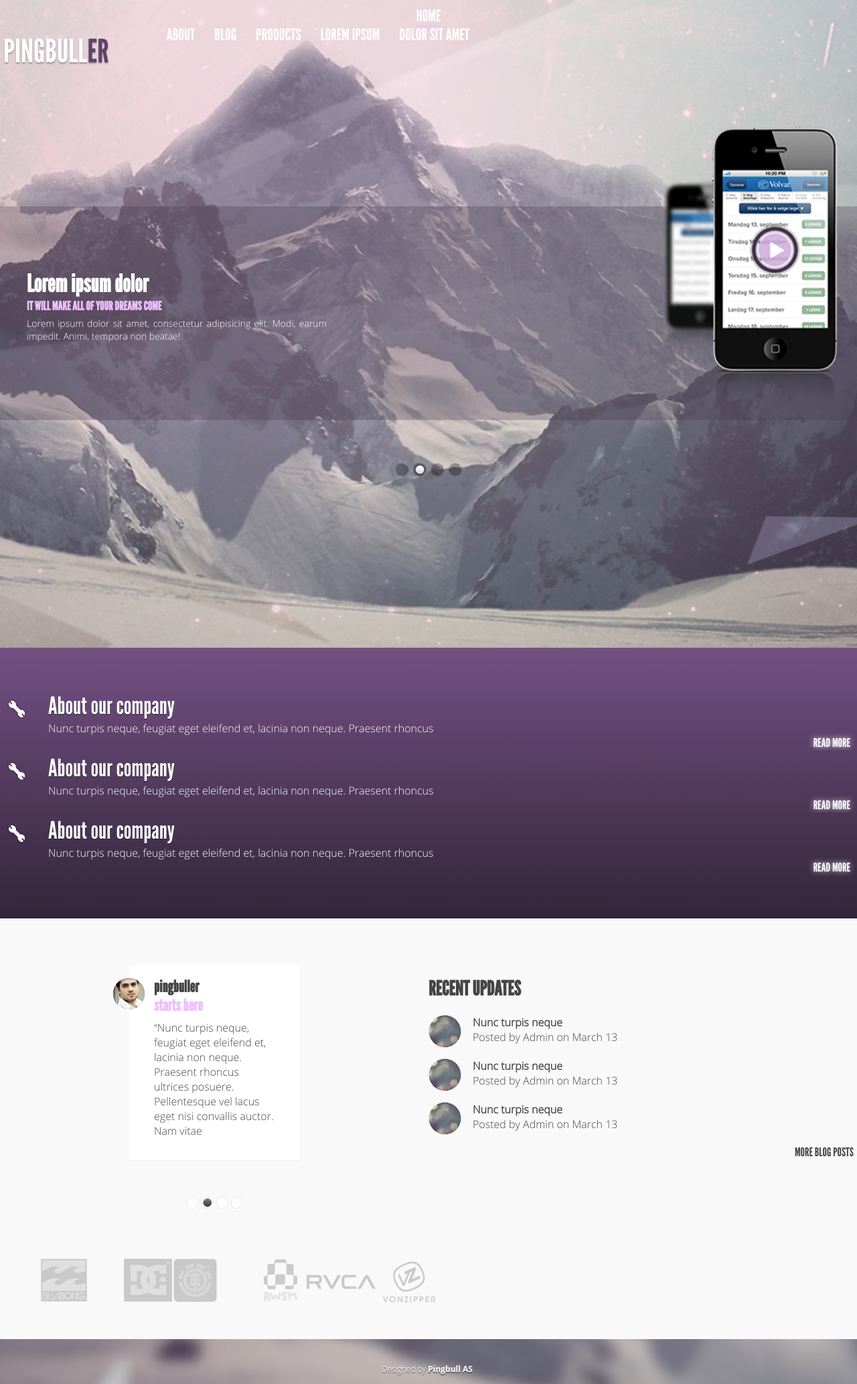
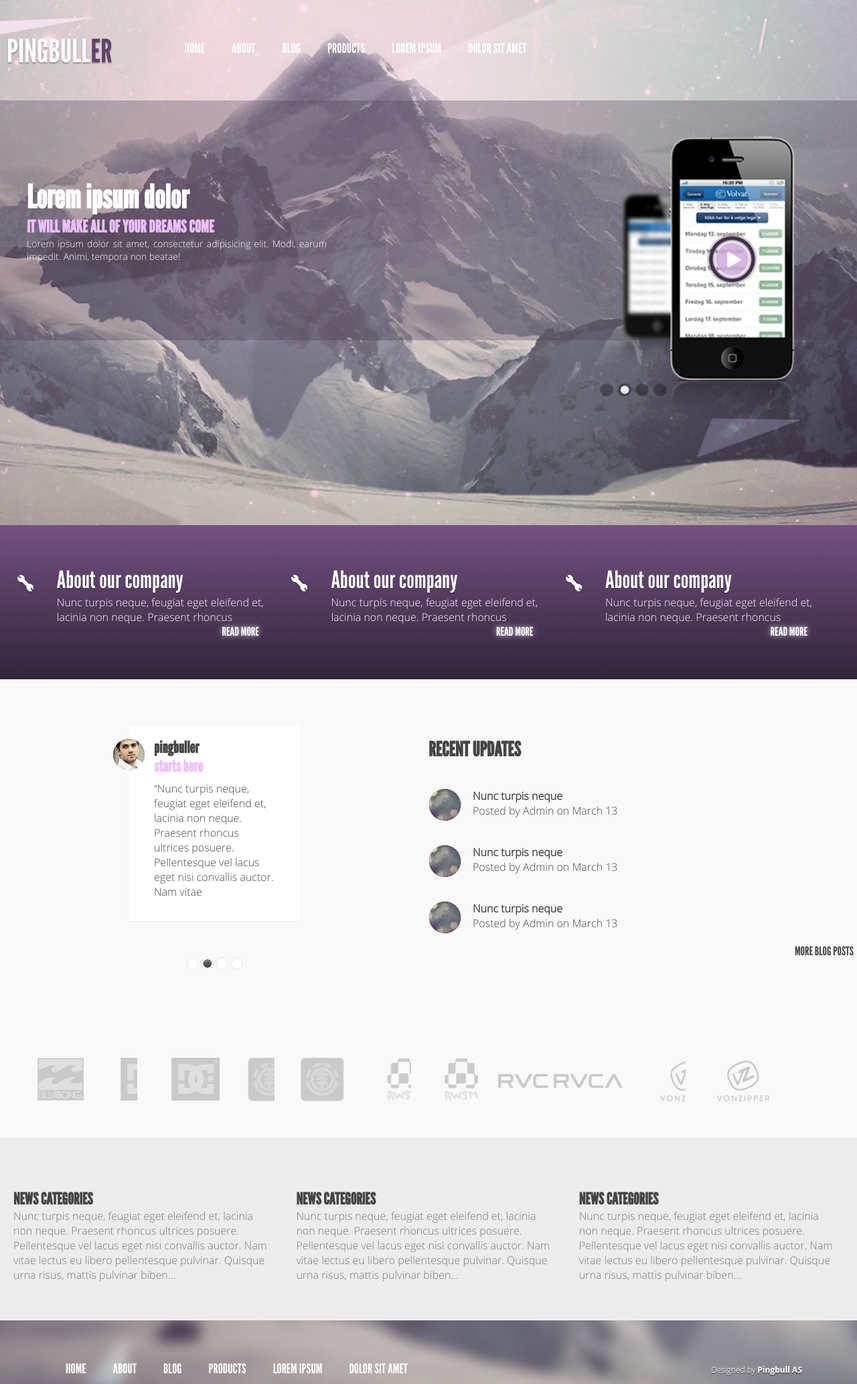
Before and after one commit to johnnyignatov/homework_8, a plain HTML site: page index.html in a window 1280 px wide. Shown: the top 2066 px of the page at 67% size. Drawn offline with Linux system fonts and the light colour scheme.

Commit message:
footer-menu added

```diff
--- a/index.html
+++ b/index.html
@@ -6,12 +6,10 @@
     <meta name="viewport" content="width=device-width, initial-scale=1">
     <link rel="stylesheet" href="css/font.css">
     <link rel="stylesheet" href="css/style.css">
-    <!-- <link rel="stylesheet" media="(max-width:320px)" href="css/max-320.css"> -->
     <link rel="stylesheet" media="(min-width:480px) and (max-width:767px)" href="css/min-480.css">
     <link rel="stylesheet" media="(min-width:768px) and (max-width:959px)" href="css/min-768.css">
     <link rel="stylesheet" media="(min-width:960px)" href="css/min-960.css">
     <title>Bootstrap 101 Template</title>
-    <!-- <link href="css/bootstrap.min.css" rel="stylesheet"> -->
   </head>
   <body>
     <div class="wrapper">
@@ -28,17 +26,14 @@
               </ul>
             </li>
           </ul>
+          <ul class="menu-footer">
+            <li class="menu__item menu-footer__item"><a class="menu__link menu-footer__link"href="">home</a></li>
+            <li class="menu__item menu-footer__item"><a class="menu__link menu-footer__link"href="">about</a></li>
+            <li class="menu__item menu-footer__item"><a class="menu__link menu-footer__link"href="">blog</a></li>
+            <li class="menu__item menu-footer__item"><a class="menu__link menu-footer__link"href="">products</a></li>
+            <li class="menu__item menu-footer__item"><a class="menu__link menu-footer__link"href="">lorem ipsum</a></li>
+            <li class="menu__item menu-footer__item"><a class="menu__link menu-footer__link"href="">dolor sit amet</a></li>
           </ul>
-          <!-- <a class="home-btn" href="index.html" class="home-btn">home</a>
-          <ul class="menu">
-            <li><a href="index.html">home</a></li>
-            <li><a href="">about</a></li>
-            <li><a href="">blog</a></li>
-            <li><a href="">products</a></li>
-            <li><a href="">lorem ipsum</a></li>
-            <li><a href="">dolor sit amet</a></li>
-          </ul> -->
-        <!-- </div> -->
         <div class="slider">
           <h2 class="slider__heading">Lorem ipsum dolor</h2>
           <h3 class="slider__heading_small">IT WILL MAKE ALL OF YOUR DREAMS COME</h3>
@@ -123,15 +118,8 @@
         </article>
       </div>
       <footer>
-            <!-- <ul class="footer_menu">
-              <li><a href="">home</a></li>
-              <li><a href="">about</a></li>
-              <li><a href="">blog</a></li>
-              <li><a href="">products</a></li>
-              <li><a href="">lorem ipsum</a></li>
-              <li><a href="">dolor sit amet</a></li>
-            </ul> -->
         <ul class="menu-footer">
+          <li class="menu__item menu-footer__item"><a class="menu__link menu-footer__link"href="">home</a></li>
           <li class="menu__item menu-footer__item"><a class="menu__link menu-footer__link"href="">about</a></li>
           <li class="menu__item menu-footer__item"><a class="menu__link menu-footer__link"href="">blog</a></li>
           <li class="menu__item menu-footer__item"><a class="menu__link menu-footer__link"href="">products</a></li>
@@ -141,12 +129,5 @@
         <h5>Designed by <span>Pingbull AS</span></h5>
       </footer>
     </div>
-
-
-
-
-    <!-- <script src="https://ajax.googleapis.com/ajax/libs/jquery/1.12.4/jquery.min.js"></script>
-    <script src="https://npmcdn.com/tether@1.2.4/dist/js/tether.min.js"></script>
-    <script src="js/bootstrap.min.js"></script> -->
   </body>
 </html>
--- a/sass/min-768.scss
+++ b/sass/min-768.scss
@@ -5,10 +5,18 @@
 }
 
 
+.header__logo {
+  text-align: left;
+  padding: 48px 10px 0;
+}
+
 
 .menu {
   padding-bottom: 0;
   display: none;
+  &__item:hover {
+    background: none;
+  }
   &-footer {
     display: inline;
     margin: 0;
@@ -18,15 +26,12 @@
   }
 }
 
-.submenu {
-  display: none;
-}
-
 .slider {
   background: rgba(71, 57, 77, .3);
+  margin-top: 150px;
   &__phone {
     display: block;
-    top: 24%;
+    top: 51%;
     // left: 65%;
     right: 10%;
     transform: scale(1.4);
@@ -84,34 +89,35 @@
 
 .sponsors {
   ul.sponsors {
+    padding: 0;
     li {
-      margin-right: 40px;
-      margin-left: 40px;
+      /*margin-right: 40px;*/
+      /*margin-left: 40px;*/
     }
     li.sponsor_1 {
-      width: 20%;
+      width: 16%;
     	background: url(../img/sponsors_sprite.png) 56px 0 no-repeat;
     }
     li.sponsor_2 {
-      width: 20%;
+      width: 16%;
     	background: url(../img/sponsors_sprite.png) -73px 0 no-repeat;
     }
     li.sponsor_3 {
-      width: 20%;
+      width: 16%;
     	background: url(../img/sponsors_sprite.png) -199px 0 no-repeat;
     }
     li.sponsor_4 {
-      width: 20%;
+      width: 16%;
     	background: url(../img/sponsors_sprite.png) -318px 0 no-repeat;
     }
     li.sponsor_5 {
-      width: 20%;
-      margin-left: 70px;
+      width: 16%;
+      /*margin-left: 70px;*/
       margin-right: 0;
     	background: url(../img/sponsors_sprite.png) -440px 0 no-repeat;
     }
     li.sponsor_6 {
-      width: 20%;
+      width: 16%;
     	background: url(../img/sponsors_sprite.png) -560px 0 no-repeat;
     }
   }
--- a/sass/min-960.scss
+++ b/sass/min-960.scss
@@ -1,68 +1,58 @@
+@mixin font ($family, $size, $color:#fff) {
+  font-family: $family;
+  font-size: $size;
+  color: $color;
+}
+
+
 .header__logo {
   text-align: left;
-  padding: 48px 0 0 5px;
+  padding: 48px 10px 0;
   float: left;
-  width: 20%;
 }
 
-.header__menu {
-  padding: 0;
-  padding-top: 50px;
-  padding-left: 5px;
-  margin: 0;
-  overflow: auto;
-  border-radius: 0;
-  width: 79%;
-  box-sizing: border-box;
-  &_item {
+
+.menu {
+  padding-bottom: 0;
+  display: none;
+  &__item:hover {
+    background: none;
+  }
+  &-footer {
+    display: inline;
+    width: 70%;
+    margin: 20px 0 0 80px;
+    /*padding-left: 20px;*/
     float: left;
-    display: inline;
-    border-radius: 0;
-    // width: 100%;
-  }
-  &_link {
-    border: none;
-    padding: 0;
-  }
-}
-
-.submenu {
-  display: inline;
-  position: static;
-  border-bottom-left-radius: 0px;
-  border-bottom-right-radius: 0px;
-  background: none;
-  float: right;
-  padding: 0;
-  margin: 0;
-  width: 550px;
-  &__item {
-    border: none;
-    display: inline-block;
-    padding: 0 25px 0 0;
+    text-align: left;
+    z-index: 1;
   }
 }
 
 .slider {
-  margin-top: 140px;
   background: rgba(71, 57, 77, .3);
-  clear: both;
+  margin-top: 150px;
   &__phone {
     display: block;
+    top: 33%;
+    // left: 65%;
+    right: 10%;
     transform: scale(1.4);
-    top: 250px;
   }
   &__navigation {
-    margin: 5% auto 0%;
+    margin: 5% 0% 0% 70%;
+    padding-bottom: 15%;
   }
   &__heading {
     text-align: left;
+    padding-top: 116px;
     padding-left: 40px;
-    padding-top: 94px;
+    font-size: 48px;
     &_small {
-      @extend .slider__heading;
-      padding-top: 0;
-      padding-bottom: 5px;
+      padding-bottom: 0;
+      padding-left: 40px;
+      text-align: left;
+      font-size: 25px;
     }
   }
   &__text {
@@ -70,18 +60,21 @@
   }
 }
 
-.footer-submenu {
-  width: 100%;
-  overflow: auto;
-  &__item {
-    display: inline;
-    text-transform: uppercase;
-    border-bottom: none;
+.content {
+  &__article {
+    width: 30%;
     float: left;
-    padding-right: 20px;
-    padding-left: 20px;
+    margin: 0 1%;
+    padding: 60px 0;
+    &:first-child {
+      padding-top: 60px;
+    }
+    &:last-child {
+      padding-bottom: 60px;
+    }
   }
 }
+
 
 .blog {
   float: left;
@@ -92,3 +85,64 @@
   width: 50%;
   padding: 87px 0 148px 0;
 }
+
+.updates .updates__block {
+  margin-top: 40px;
+}
+
+.sponsors {
+  ul.sponsors {
+    padding: 0;
+    li {
+      /*margin-right: 40px;*/
+      /*margin-left: 40px;*/
+    }
+    li.sponsor_1 {
+      width: 16%;
+    	background: url(../img/sponsors_sprite.png) 56px 0 no-repeat;
+    }
+    li.sponsor_2 {
+      width: 16%;
+    	background: url(../img/sponsors_sprite.png) -73px 0 no-repeat;
+    }
+    li.sponsor_3 {
+      width: 16%;
+    	background: url(../img/sponsors_sprite.png) -199px 0 no-repeat;
+    }
+    li.sponsor_4 {
+      width: 16%;
+    	background: url(../img/sponsors_sprite.png) -318px 0 no-repeat;
+    }
+    li.sponsor_5 {
+      width: 16%;
+      /*margin-left: 70px;*/
+      margin-right: 0;
+    	background: url(../img/sponsors_sprite.png) -440px 0 no-repeat;
+    }
+    li.sponsor_6 {
+      width: 16%;
+    	background: url(../img/sponsors_sprite.png) -560px 0 no-repeat;
+    }
+  }
+}
+
+.news {
+  display: block;
+  overflow: auto;
+  article {
+    width: 33%;
+    box-sizing: border-box;
+    float: left;
+    padding-top: 77px;
+  }
+}
+
+footer {
+  h5 {
+    padding-top: 65px;
+    padding-right: 80px;
+    text-align: right;
+    width: 13%;
+    float: right;
+  }
+}
```
Also changed, not shown: css/min-768.css, css/min-960.css. Lines whose indentation alone changed are shown as unchanged.
